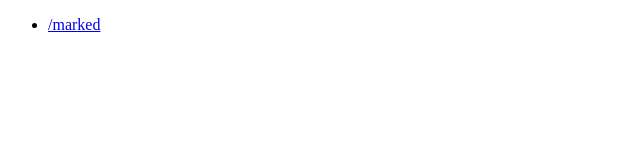
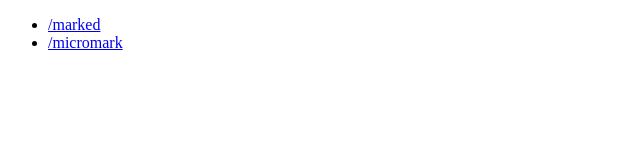
Before and after one commit to h-takeyeah/nextjs-sandbox-share, a Next.js app in the folder remote-markdown-app/: page / in a window 1280 px wide. Shown: the top 160 px of the page, without its empty margins (0-640 px from the left). Built offline with nearby package versions, Linux system fonts and the light colour scheme.

Commit message:
add micromark page link

```diff
--- a/remote-markdown-app/src/pages/index.tsx
+++ b/remote-markdown-app/src/pages/index.tsx
@@ -4,6 +4,7 @@ export default function Home() {
       <main>
         <ul>
           <li><a href="/marked">/marked</a></li>
+          <li><a href="/micromark">/micromark</a></li>
         </ul>
       </main>
     </>
```
